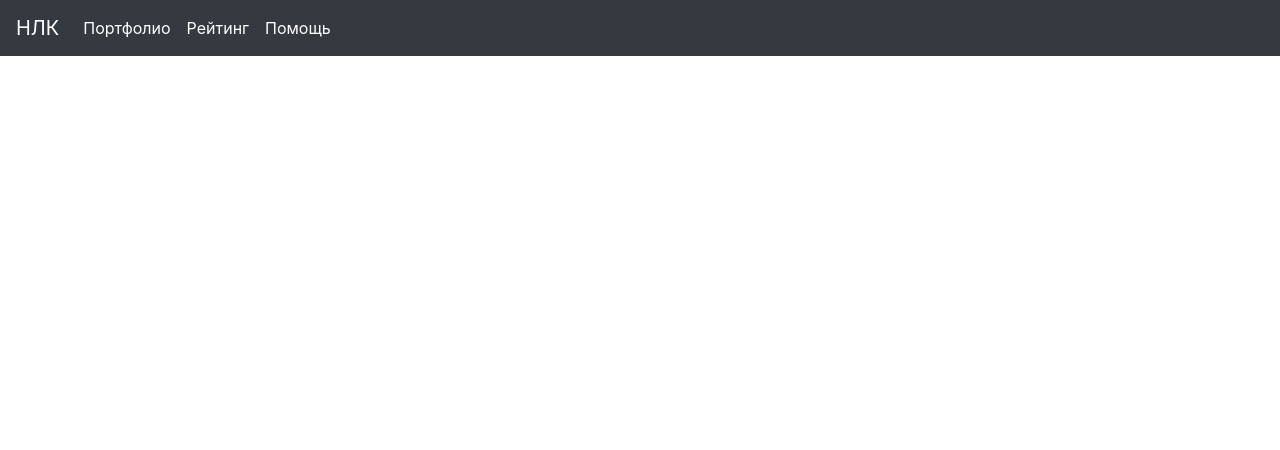
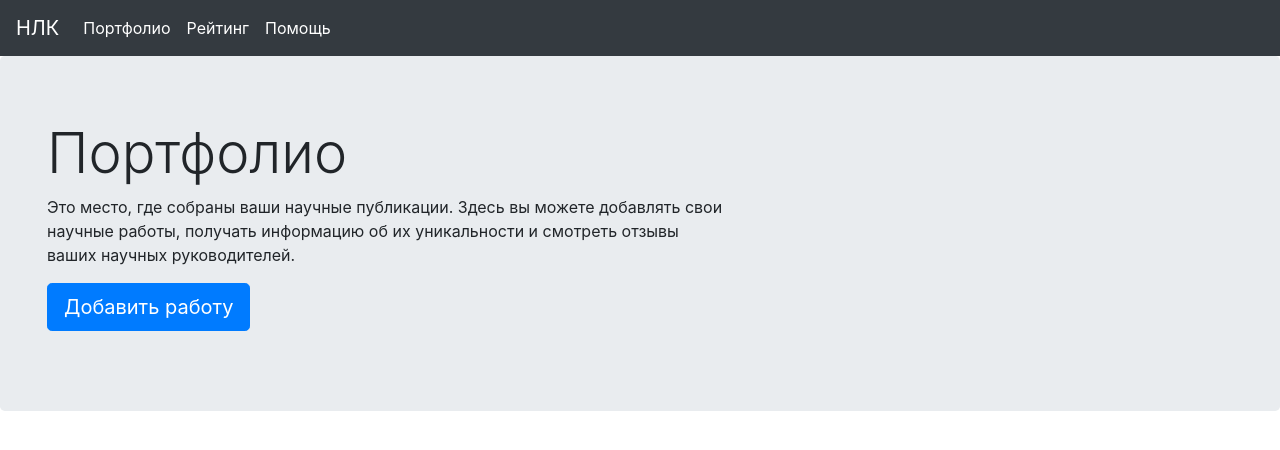
Before and after one commit to marceline223/Portfolio-Bootstrap, a plain HTML site: page index.html in a window 1280 px wide. Drawn offline with nearby package versions, Linux system fonts and the light colour scheme.

Commit message:
Add Jumbotron

```diff
--- a/index.html
+++ b/index.html
@@ -16,6 +16,7 @@
 </head>
 
 <body>
+  <!---------ШАПКА---------->
   <header>
     <nav class="navbar navbar-expand-lg navbar-dark bg-dark">
       <a class="navbar-brand" href="#">НЛК</a>
@@ -26,19 +27,32 @@
       <div class="collapse navbar-collapse" id="navbarSupportedContent">
         <ul class="navbar-nav mr-auto">
           <li class="nav-item active">
-                    <a class="nav-link" href="#">Портфолио</a>
+            <a class="nav-link" href="#portfolio">Портфолио</a>
           </li>
           <li class="nav-item active">
-                    <a class="nav-link" href="#">Рейтинг</a>
+            <a class="nav-link" href="#rating">Рейтинг</a>
           </li>
           <li class="nav-item active">
-                    <a class="nav-link" href="#">Помощь</a>
+            <a class="nav-link" href="#help">Помощь</a>
           </li>
         </ul>
       </div>
     </nav>
   </header>
 
+  <main>
+    <div class="jumbotron">
+      <div class="col-lg-7 col-md-11 col-xs-6">
+        <h1 class="display-4" id="portfolio">Портфолио</h1>
+        <p>Это место, где собраны ваши научные публикации. Здесь вы можете добавлять свои научные работы, получать
+          информацию об их уникальности и смотреть отзывы ваших научных руководителей.</p>
+        <p class="lead">
+          <a class="btn btn-primary btn-lg" href="#" role="button">Добавить работу</a>
+        </p>
+      </div>
+
+    </div>
+  </main>
 </body>
 
 </html>
```
Lines whose indentation alone changed are shown as unchanged.
